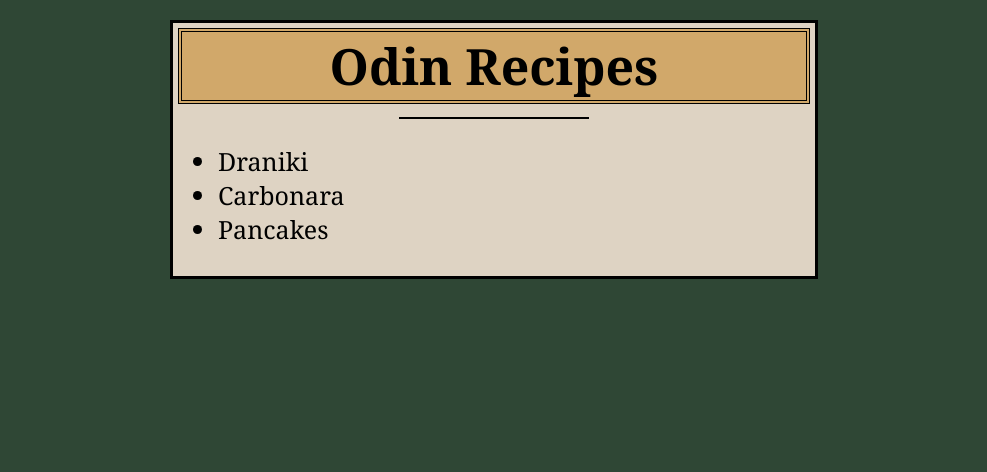
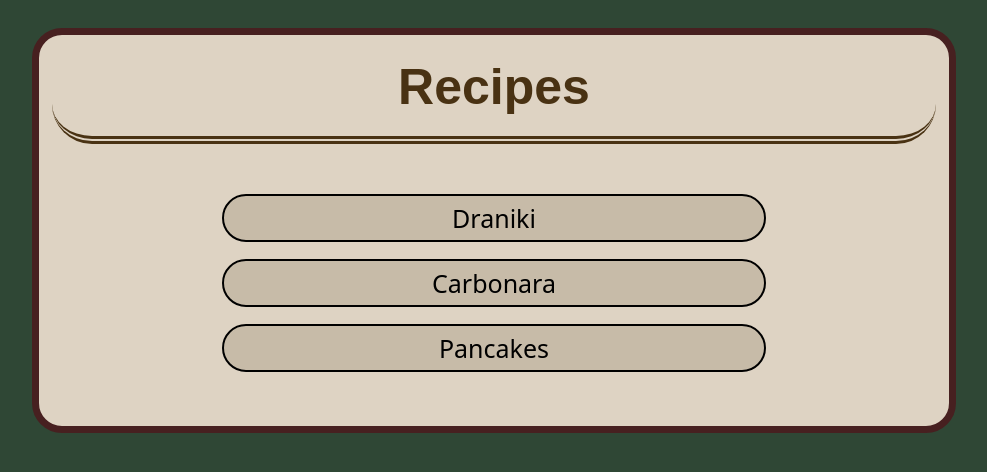
Before and after one commit to Leschechka/odin-recipes, a plain HTML site: page index.html in a window 1280 px wide. Shown: the whole page, without its empty margins (146-1133 px from the left). Drawn offline with Linux system fonts and the light colour scheme.

Commit message:
restyling main page

```diff
--- a/index.html
+++ b/index.html
@@ -10,8 +10,7 @@
 
 <body>
 	<div id="card">
-		<h1>Odin Recipes</h1>
-		<hr>
+		<h1>Recipes</h1>
 		<ul>
 			<li><a href="./recipes/draniki.html">Draniki</a></li>
 			<li><a href="./recipes/carbonara.html">Carbonara</a></li>
--- a/styles.css
+++ b/styles.css
@@ -1,45 +1,70 @@
 body {
-	font-family: Georgia, 'Times New Roman', Times, serif;
+	font-family: system-ui, 'Times New Roman', Times, serif;
 	font-size: 25px;
 	background-color: rgb(47, 71, 53);
+	color: rgb(73, 50, 19);
+}
+
+* {
+	overflow: hidden;
 }
 
 #card {
-	max-width: 50%;
 	margin: 20px auto;
-	border: solid black 3px;
-	padding: 0.2em;
+	border: solid rgb(71, 32, 32) 7px;
+	border-radius: 30px;
+	padding: 0.5em;
 	background-color: rgb(222, 211, 195);
 	overflow: clip;
+	max-width: 70%;
 }
 
 h1 {
-	margin: 0;
-	border: black double 4px;
 	text-align: center;
-	background-color: rgb(209, 168, 106);
-	overflow-x: clip;
+	overflow-x: hidden;
+	font-family: sans-serif;
+	margin-bottom: 50px;
+	padding-bottom: 0.4em;
+	border-bottom: 8px double rgb(73, 50, 19);
+	border-radius: 40px;
+	margin-top: 10px;
+
 }
 
 hr {
 	height: 2px;
 	background-color: black;
-	max-width: 30%;
 	border: none;
+	width: 100%;
 }
 
 ul {
-	list-style: disc outside;
+	text-align: center;
+	list-style-type: none;
+	padding: 0;
+	margin-top: 0;
+}
+
+li {
+	display: inline-block;
+	width: 60%;
+	padding: 5px;
+	margin-bottom: 10px;
+	background-color: rgba(187, 174, 154, 0.626);
+	text-align: center;
+	border: black solid 2px;
+	border-radius: 100px;
 }
 
 a {
-	color: black;
+	color: rgb(0, 0, 0);
 	text-decoration: none;
 }
 
-a:hover {
+li:hover {
 	font-weight: bolder;
-	color: rgb(144, 81, 4)
+	color: rgb(144, 81, 4);
+	width: 90%;
 }
 
 a:visited {
```
